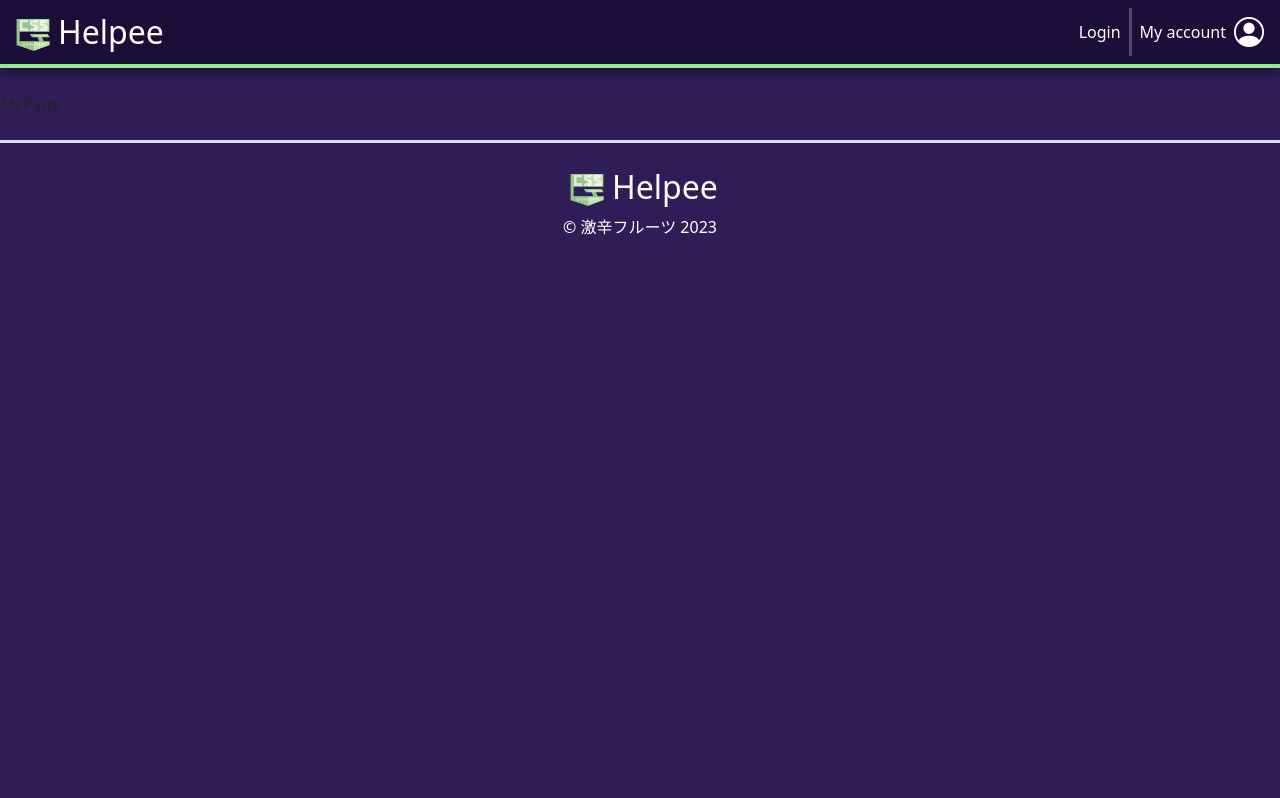
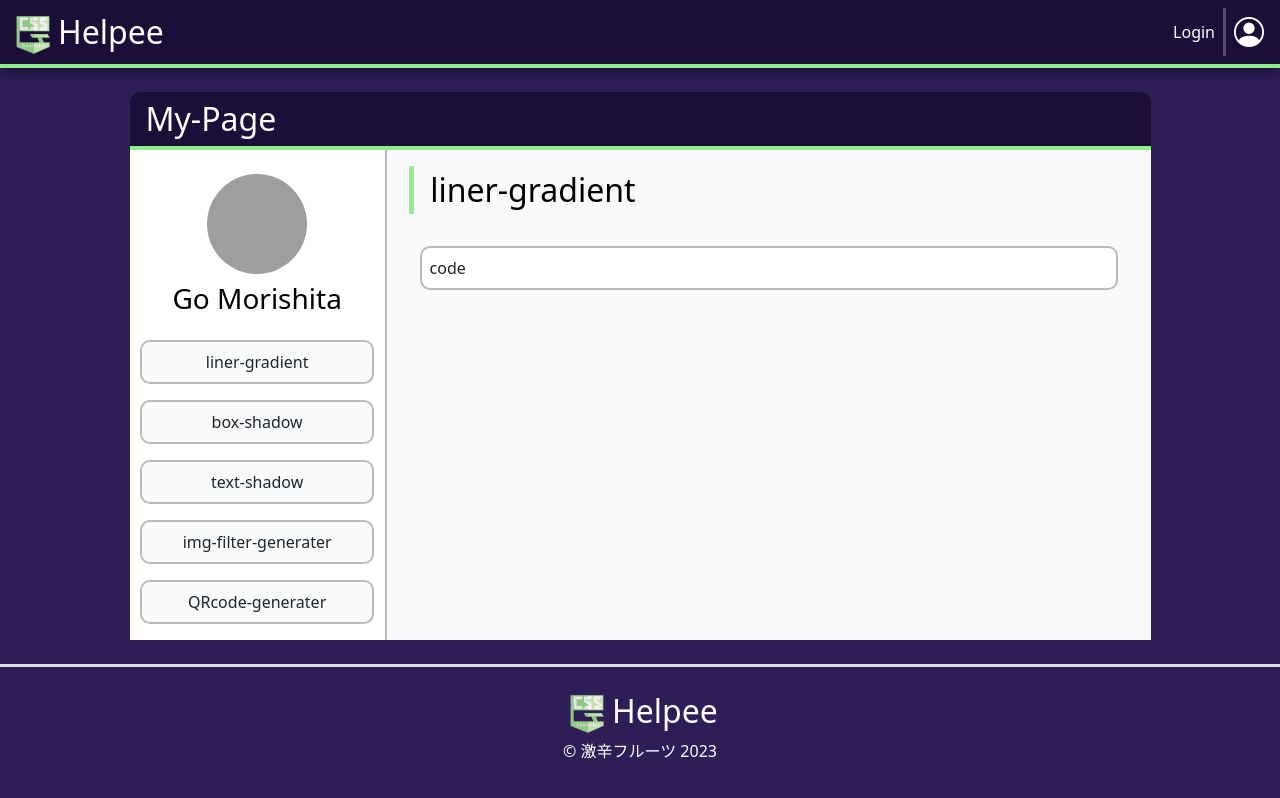
Before and after one commit to balckowl/css-generater, a React (Vite) app: page /mypage in a window 1280 px wide. Built offline with nearby package versions, Linux system fonts and the light colour scheme; no server answers; grey boxes are pictures that could not be loaded; a small style sheet from the web is missing.

Commit message:
UPdata: ログインするとマイページボタンが表示されるようにしました。マイページを作成しました。scssが反映されないバグが生じたのでいったんmoduleを取り作業しました。

```diff
--- a/src/components/Header/Header.jsx
+++ b/src/components/Header/Header.jsx
@@ -26,18 +26,20 @@ const Header = () => {
                     <div className="d-flex gap-2">
                         {!user ? <LoginBtn /> : <LogoutBtn />}
                         <div className="vr text-white" style={{ width: '3px' }}></div>
-                        <div className="align-self-center d-none d-sm-block text-white">
-                            <a className="nav-link" href="#">My account</a>
-                        </div>
+                        {!user ? (<></>) : (
+                            <Link className="align-self-center d-none d-sm-block text-white" to="/mypage">
+                                <a className="nav-link" href="#">My Page</a>
+                            </Link>
+                        )}
                         <div className="align-self-center">
                             <div className="person-icon pe-2">
-                                {user ? <img src={user.photoURL} alt=""/> :<i className="bi bi-person-circle"></i>}
+                                {user ? <img src={user.photoURL} alt="" /> : <i className="bi bi-person-circle"></i>}
                             </div>
                         </div>
                     </div>
                 </div>
-            </div>
-        </header>
+            </div >
+        </header >
     )
 }
 
--- a/src/components/Header/Header.scss
+++ b/src/components/Header/Header.scss
@@ -16,14 +16,19 @@ header {
     color: #90EE90
 }
 
+.top-icon img{
+    width: 40px;
+    height: 40px;
+}
+
 .person-icon {
     font-size: 30px;
     color: white;
 }
 
 .person-icon img{
-    width: 30px;
-    height: 30px;
+    width: 40px;
+    height: 40px;
     border-radius: 50%;
 }
 
--- a/src/pages/MyPage/MyPage.jsx
+++ b/src/pages/MyPage/MyPage.jsx
@@ -1,9 +1,138 @@
-import React from 'react'
-import './MyPage.module.scss'
+import React, { useState } from 'react'
+import './MyPage.scss'
 
 const MyPage = () => {
+
+  const [judge, setJudge] = useState(1);
+
   return (
-    <div>MyPage</div>
+    <main>
+      <div className="container">
+        <div className="row justify-content-center">
+          <div className="col-lg-11">
+            <div className="box-head p-2 ps-3">
+              <h2 className='text-white'>My-Page</h2>
+            </div>
+            <div className="row g-0">
+              <div className="col-lg-3 bg-white">
+                <div className="text-center">
+                  <div className="my-ac my-4">
+                    <img src="https://picsum.photos/150/150" alt="" />
+                    <h3 className='mt-2'>Go Morishita</h3>
+                  </div>
+                  <div className='row g-0 justify-content-center'>
+                    <div className="col-11">
+                      <div className="select-box mb-3" onClick={() => setJudge(1)}>
+                        <p className='p-2'>liner-gradient</p>
+                      </div>
+                      <div className="select-box my-3" onClick={() => setJudge(2)}>
+                        <p className='p-2'>box-shadow</p>
+                      </div>
+                      <div className="select-box my-3" onClick={() => setJudge(3)}>
+                        <p className='p-2'>text-shadow</p>
+                      </div>
+                      <div className="select-box my-3" onClick={() => setJudge(4)}>
+                        <p className='p-2'>img-filter-generater</p>
+                      </div>
+                      <div className="select-box my-3" onClick={() => setJudge(5)}>
+                        <p className='p-2'>QRcode-generater</p>
+                      </div>
+                    </div>
+                  </div>
+                </div>
+              </div>
+              <div className="col-lg-9 code-box">
+                {judge == 1 ? (<>
+                  <h2 className='heading'>liner-gradient</h2>
+                  <div className="row justify-content-center">
+                    <div className="col-11">
+                      <div className="save-box p-2 my-3">
+                        code
+                      </div>
+                    </div>
+                  </div>
+                </>
+                ) : (<></>)}
+                {judge == 2 ? (<>
+                  <h2 className='heading'>box-shadow</h2>
+                  <div className="row justify-content-center">
+                    <div className="col-11">
+                      <div className="save-box p-2 my-3">
+                        code
+                      </div>
+                      <div className="save-box p-2 my-3">
+                        code
+                      </div>
+                    </div>
+                  </div>
+                </>
+                ) : (<></>)}
+                {judge == 3 ? (<>
+                  <h2 className='heading'>text-shadow</h2>
+                  <div className="row justify-content-center">
+                    <div className="col-11">
+                      <div className="save-box p-2 my-3">
+                        code
+                      </div>
+                      <div className="save-box p-2 my-3">
+                        code
+                      </div>
+                      <div className="save-box p-2 my-3">
+                        code
+                      </div>
+                    </div>
+                  </div>
+                </>
+                ) : (<></>)}
+                {judge == 4 ? (<>
+                  <h2 className='heading'>img-filter-generater</h2>
+                  <div className="row justify-content-center">
+                    <div className="col-11">
+                      <div className="save-box p-2 my-3">
+                        code
+                      </div>
+                      <div className="save-box p-2 my-3">
+                        code
+                      </div>
+                      <div className="save-box p-2 my-3">
+                        code
+                      </div>
+                      <div className="save-box p-2 my-3">
+                        code
+                      </div>
+                    </div>
+                  </div>
+                </>
+                ) : (<></>)}
+                {judge == 5 ? (<>
+                  <h2 className='heading'>QRcode-generater</h2>
+                  <div className="row justify-content-center">
+                    <div className="col-11">
+                      <div className="save-box p-2 my-3">
+                        code
+                      </div>
+                      <div className="save-box p-2 my-3">
+                        code
+                      </div>
+                      <div className="save-box p-2 my-3">
+                        code
+                      </div>
+                      <div className="save-box p-2 my-3">
+                        code
+                      </div>
+                      <div className="save-box p-2 my-3">
+                        code
+                      </div>
+                    </div>
+                  </div>
+                </>
+                ) : (<></>)}
+              </div>
+            </div>
+          </div>
+        </div>
+      </div>
+    </main >
   )
 }
 
--- /dev/null
+++ b/src/pages/MyPage/MyPage.scss
@@ -0,0 +1,52 @@
+.box {
+    border-radius: 0px 0px 10px 10px;
+}
+
+.my-ac h3 {
+    color: black;
+}
+
+.my-ac img {
+    border-radius: 50%;
+    width: 100px;
+    height: 100px;
+}
+
+.code-box {
+    background-color: #F8FAFC;
+    border-left: 2px solid #b8bbbc;
+}
+
+.select-box {
+    background-color: #F8FAFC;
+    border-radius: 10px;
+    border: 2px solid #b8bbbc;
+}
+
+.select-box :hover {
+    background-color: #90EE90;
+    border-radius: 8px;
+}
+
+.heading {
+    display: flex;
+    align-items: center;
+    padding: .5em .7em;
+    color: #000000;
+    margin: auto;
+}
+
+.heading::before {
+    display: inline-block;
+    width: 5px;
+    height: 1.5em;
+    margin-right: .5em;
+    background-color: #90EE90;
+    content: '';
+}
+
+.save-box{
+    background-color: white;
+    border-radius: 10px;
+    border: 2px solid #b8bbbc;
+}
```
Also changed, not shown: src/pages/MyPage/MyPage.module.scss (deleted).
